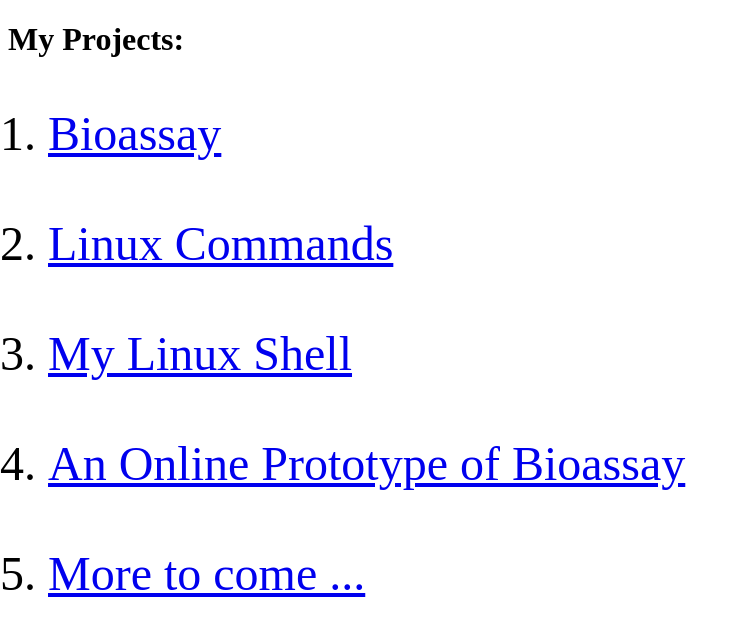
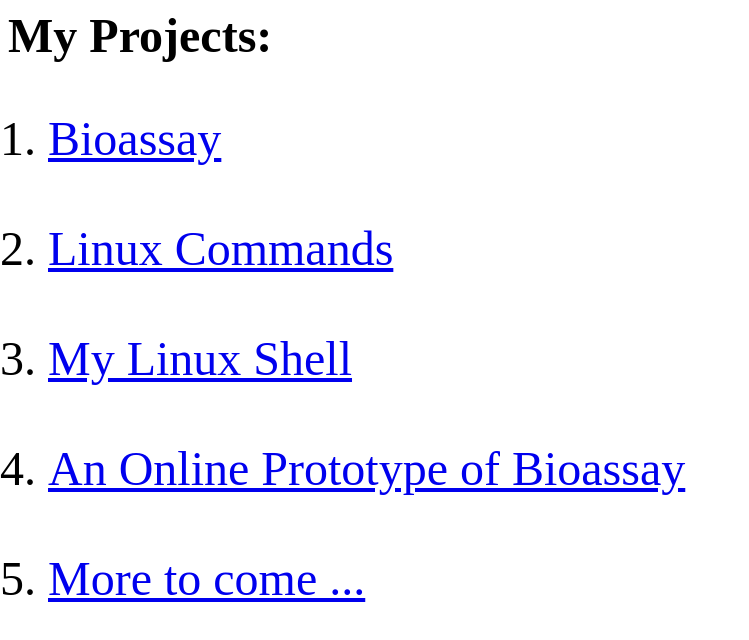
Before and after one commit to zfang2019/zfang2019.github.io, a plain HTML site: page index.html in a window 1280 px wide. Shown: the whole page, without its empty margins (0-749 px from the left). Drawn offline with Linux system fonts and the light colour scheme.

Commit message:
upadte index

```diff
--- a/index.html
+++ b/index.html
@@ -5,7 +5,7 @@
     <title>Zhenglai's Github</title>
 </head>
 </body>
-<h1>My Projects:</h1>
+<font size = 12><b>My Projects:</b></font>
 <font size = 8>
 <ol>
     <li><a href=https://github.com/zfang2019/Bioassay>Bioassay </a> </li><br/>
```
